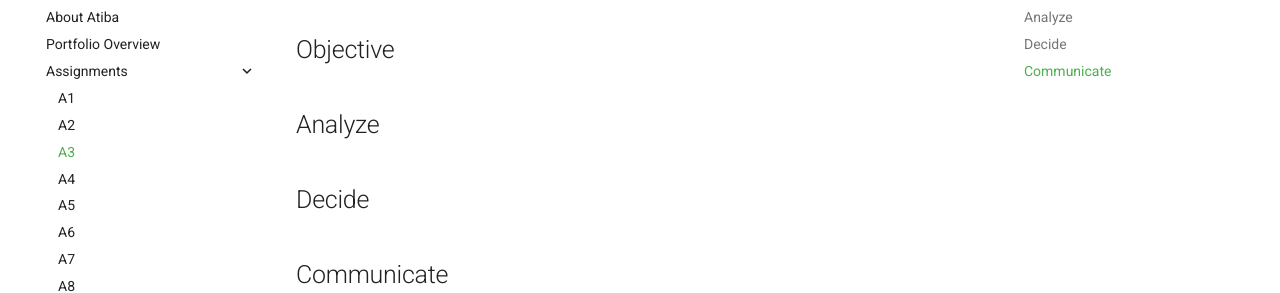
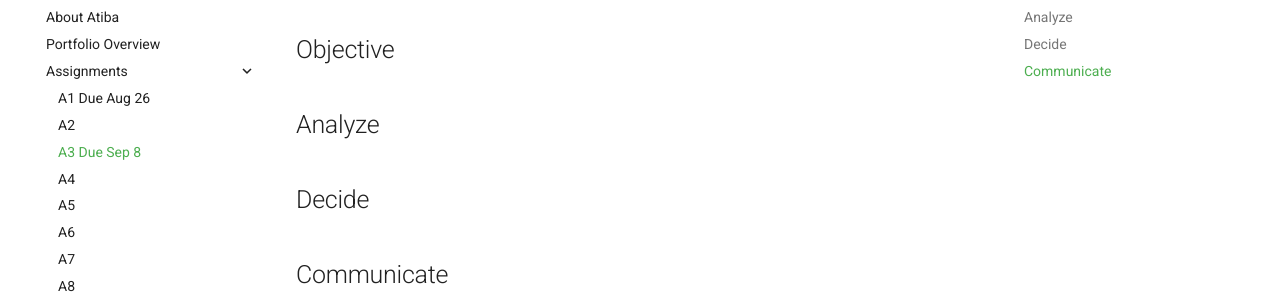
Before and after one commit to AtibaJ/megr2157-portfolio, an MkDocs documentation site: the page built from docs/assignments/A03/index.md, in a window 1280 px wide. Shown: the part 148-441 px from the top of the page. Built offline with MkDocs 1.6.1 and Material for MkDocs 9.7.7, drawn with Linux system fonts in a browser that asks for light colours.

Commit message:
Update assignment due dates in mkdocs.yml

```diff
--- a/mkdocs.yml
+++ b/mkdocs.yml
@@ -15,9 +15,9 @@ nav:
   - About Atiba: aboutme/index.md
   - Portfolio Overview: portfolio-overview.md
   - Assignments:
-      - A1: assignments/A01/index.md
+      - A1 Due Aug 26: assignments/A01/index.md
       - A2: assignments/A02/index.md
-      - A3: assignments/A03/index.md
+      - A3 Due Sep 8: assignments/A03/index.md
       - A4: assignments/A04/index.md
       - A5: assignments/A05/index.md
       - A6: assignments/A06/index.md
```
